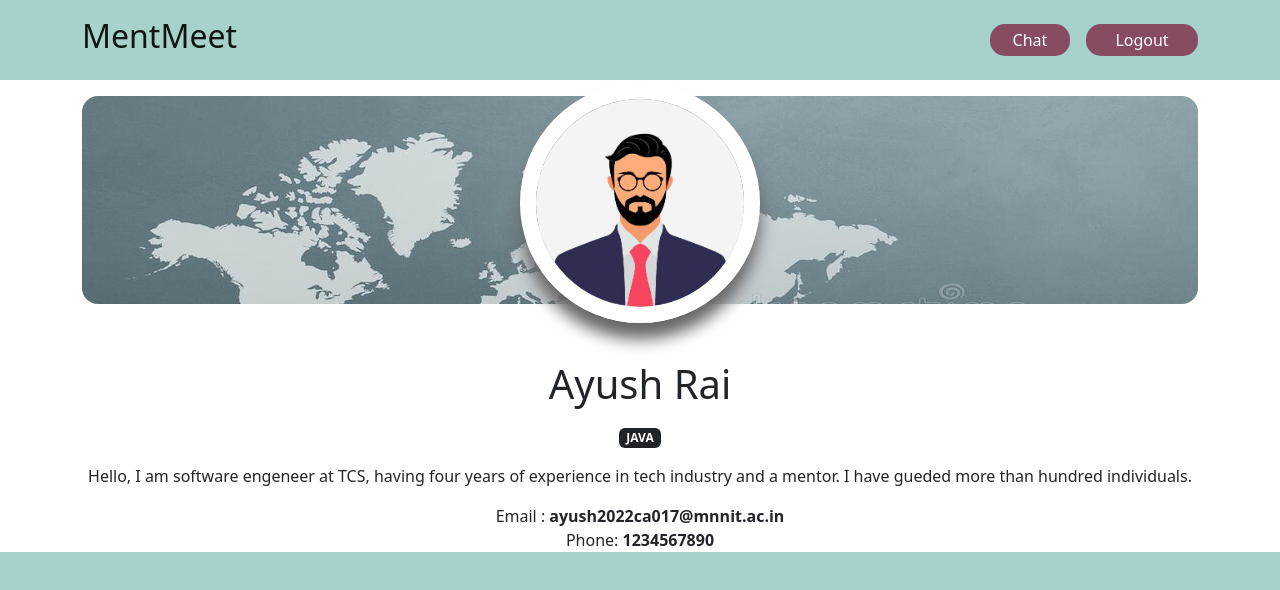
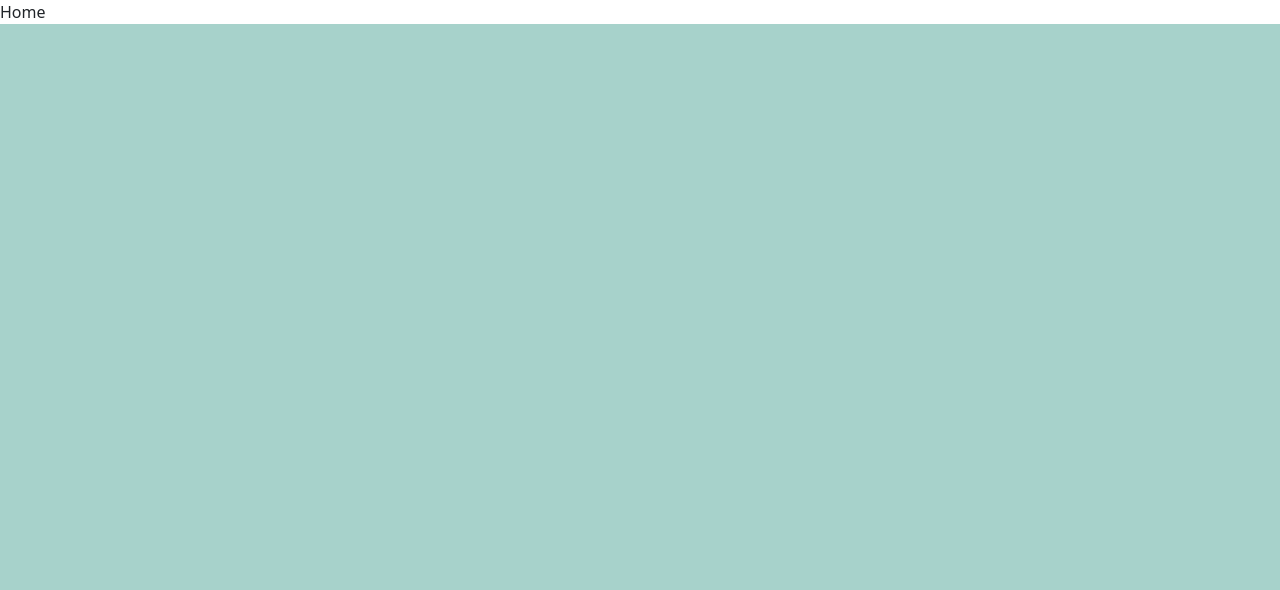
Before and after one commit to charitra1022/MentMeet, a React (Create React App) app in the folder frontend/: page / in a window 1280 px wide. Shown: the top 590 px of the page. Built offline with nearby package versions, Linux system fonts and the light colour scheme.

Commit message:
used react router for page navigation

```diff
--- a/frontend/src/App.js
+++ b/frontend/src/App.js
@@ -1,15 +1,17 @@
 import "./App.css";
 import LoginSignupComponent from "./Components/LoginSignupPage";
-import Navbar from "./Components/Navbar";
 import Dashboard from "./Components/Dashboard";
+import { BrowserRouter, Routes, Route } from "react-router-dom";
 
 function App() {
   return (
-    <>
-      <Navbar />
-      <Dashboard />
-      {/* <LoginSignupComponent /> */}
-    </>
+    <BrowserRouter>
+      <Routes>
+        <Route path="/" element={<div>Home</div>} />
+        <Route path="login" element={<LoginSignupComponent />} />
+        <Route path="dashboard" element={<Dashboard />} />
+      </Routes>
+    </BrowserRouter>
   );
 }
 
--- a/frontend/src/Components/Dashboard.js
+++ b/frontend/src/Components/Dashboard.js
@@ -1,16 +1,22 @@
 import React from "react";
 import { Badge, Container } from "react-bootstrap";
+import NavbarComponent from "./Navbar";
 import profile from "./images/profile.png";
 import "./styles/Dashboard.css";
 
 export default function Dashboard() {
   return (
     <>
+      <NavbarComponent />
       <Container>
         <div>
           <div className="ProfileimgContainer text-center">
             {/* Profile image here */}
-            <img className="roundedCircle profileimg" src={profile} alt=""></img>
+            <img
+              className="roundedCircle profileimg"
+              src={profile}
+              alt=""
+            ></img>
           </div>
           <div className="DetailContainer text-center">
             {/* User name will come here */}
--- a/frontend/src/Components/LoginSignupPage.js
+++ b/frontend/src/Components/LoginSignupPage.js
@@ -2,6 +2,7 @@ import React, { useState } from "react";
 import { Container, Row, Col } from "react-bootstrap";
 import LoginForm from "./LoginForm";
 import SignUpForm from "./SignUpForm";
+import NavbarComponent from "./Navbar";
 
 import "./styles/login.css";
 
@@ -30,6 +31,8 @@ export default function LoginSignupComponent() {
   };
 
   return (
+    <>
+      <NavbarComponent />
       <div className="login-page">
         <Container className="login-container">
           <Row>
@@ -59,5 +62,6 @@ export default function LoginSignupComponent() {
           {mode === "signup" && <SignUpForm />}
         </Container>
       </div>
+    </>
   );
 }
```
Lines whose indentation alone changed are shown as unchanged.
